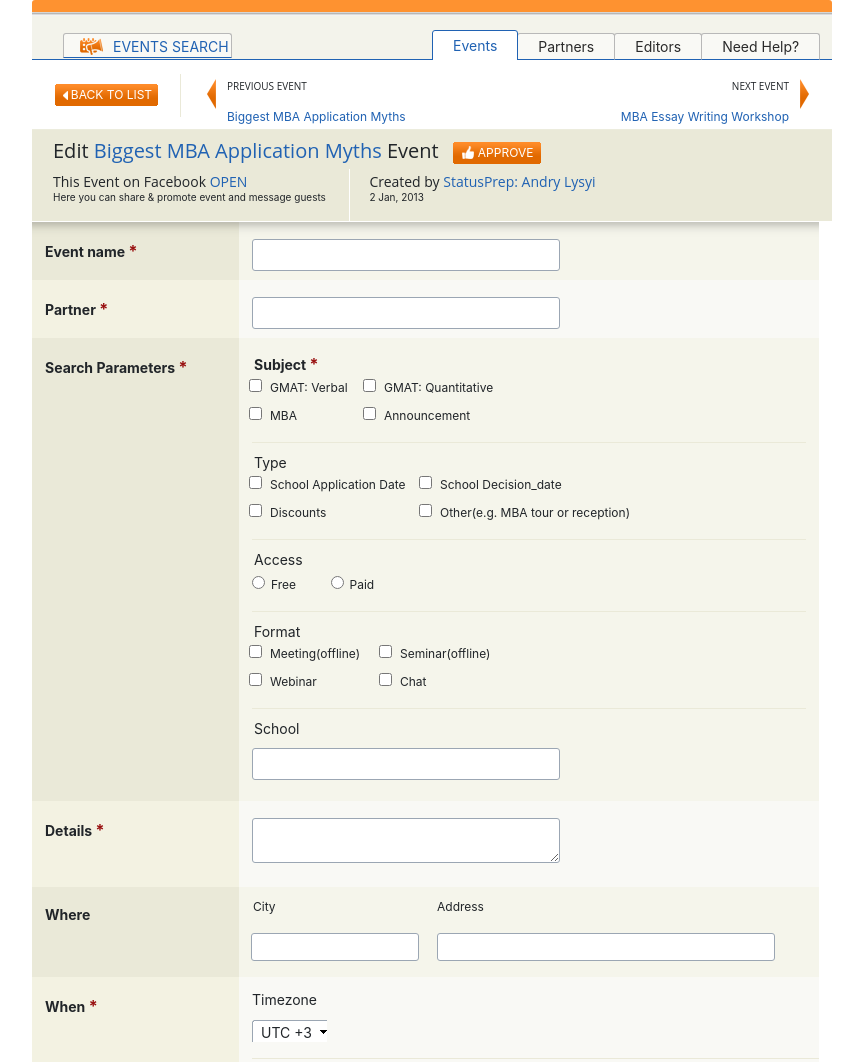
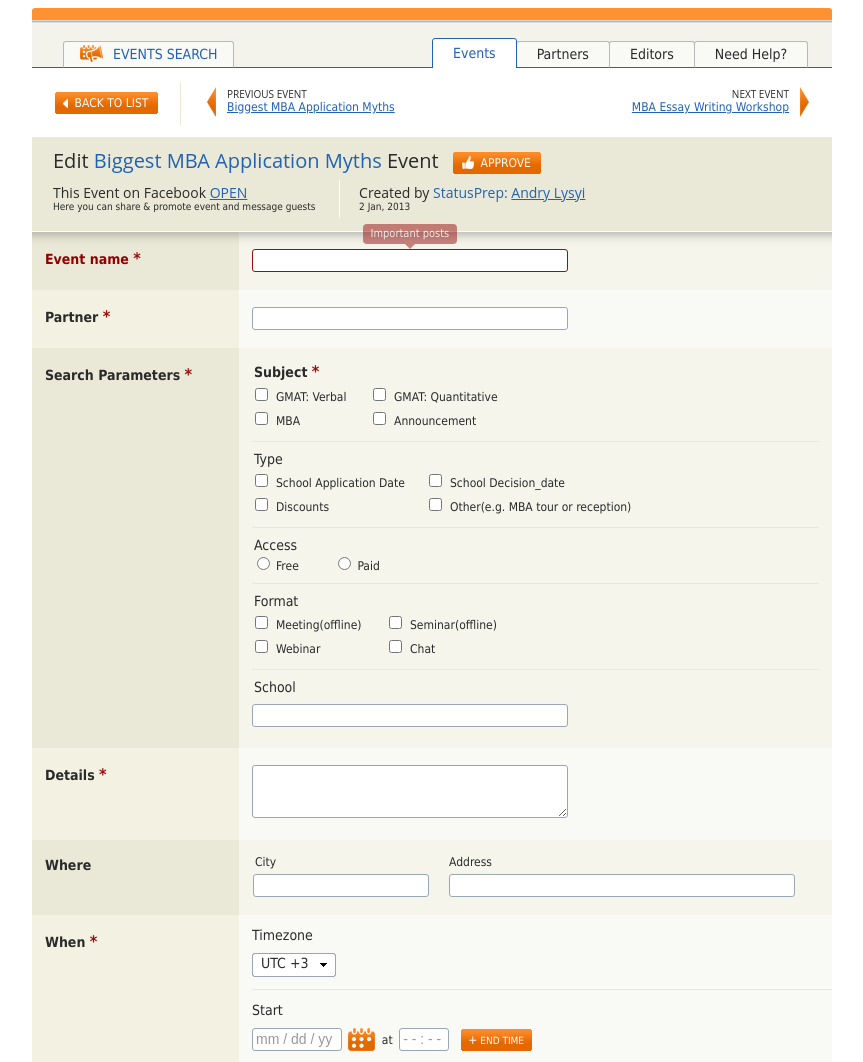
Before and after one commit to Twizanex/event-full, a plain HTML site: page add_edit_events.html in a window 1280 px wide. Shown: the top 1062 px of the page, without its empty margins (208-1071 px from the left). Drawn offline with nearby package versions, Linux system fonts and the light colour scheme.

Commit message:
Added Bootstrap tooltips

```diff
--- a/add_edit_events.html
+++ b/add_edit_events.html
@@ -4,11 +4,13 @@
     <meta charset="utf-8">
     <title>Add/Edit Events</title>
     <link rel="stylesheet" type="text/css" href="css/style.css">
-    <link rel="stylesheet" type="text/css" href="css/bootstrap.min.css">
+    <link rel="stylesheet" type="text/css" href="css/bootstrap.modal.css">
+    <link rel="stylesheet" type="text/css" href="css/bootstrap.tooltips.css">
     <script type="text/javascript" src="js/jquery-1.9.1.min.js"></script>
     <script type="text/javascript" src="js/jquery.placeholder.min.js"></script>
     <script type="text/javascript" src="js/custom_form.js"></script>
-    <script type="text/javascript" src="js/bootstrap.min.js"></script>
+    <script type="text/javascript" src="js/bootstrap.modal.min.js"></script>
+    <script type="text/javascript" src="js/bootstrap.tooltips.min.js"></script>
     <script type='text/javascript'>
         $(document).ready(function(){
             $('#selectTimeZone').each(function(){
@@ -38,6 +40,8 @@
                 $('#viewExpanded3').toggle();
                 $("#example3").slideToggle(400);
             });
+
+            $('#input1').tooltip('toggle')
         })
     </script>
     <script>
@@ -116,10 +120,10 @@
                         <table cellpadding="0" cellspacing="0">
                             <tr>
                                 <td class="title head">
-                                    <p>Event name <span>*</span></p>
+                                    <p class="importantText">Event name <span>*</span></p>
                                 </td>
                                 <td class="description head" height="58">
-                                    <input class="eventNameInput" placeholder="" type="text" />
+                                    <input id="input1" data-toggle="tooltip" class="eventNameInput importantInput" placeholder="" type="text" title="Important posts"/>
                                 </td>
                             </tr>
                             <tr>
```
